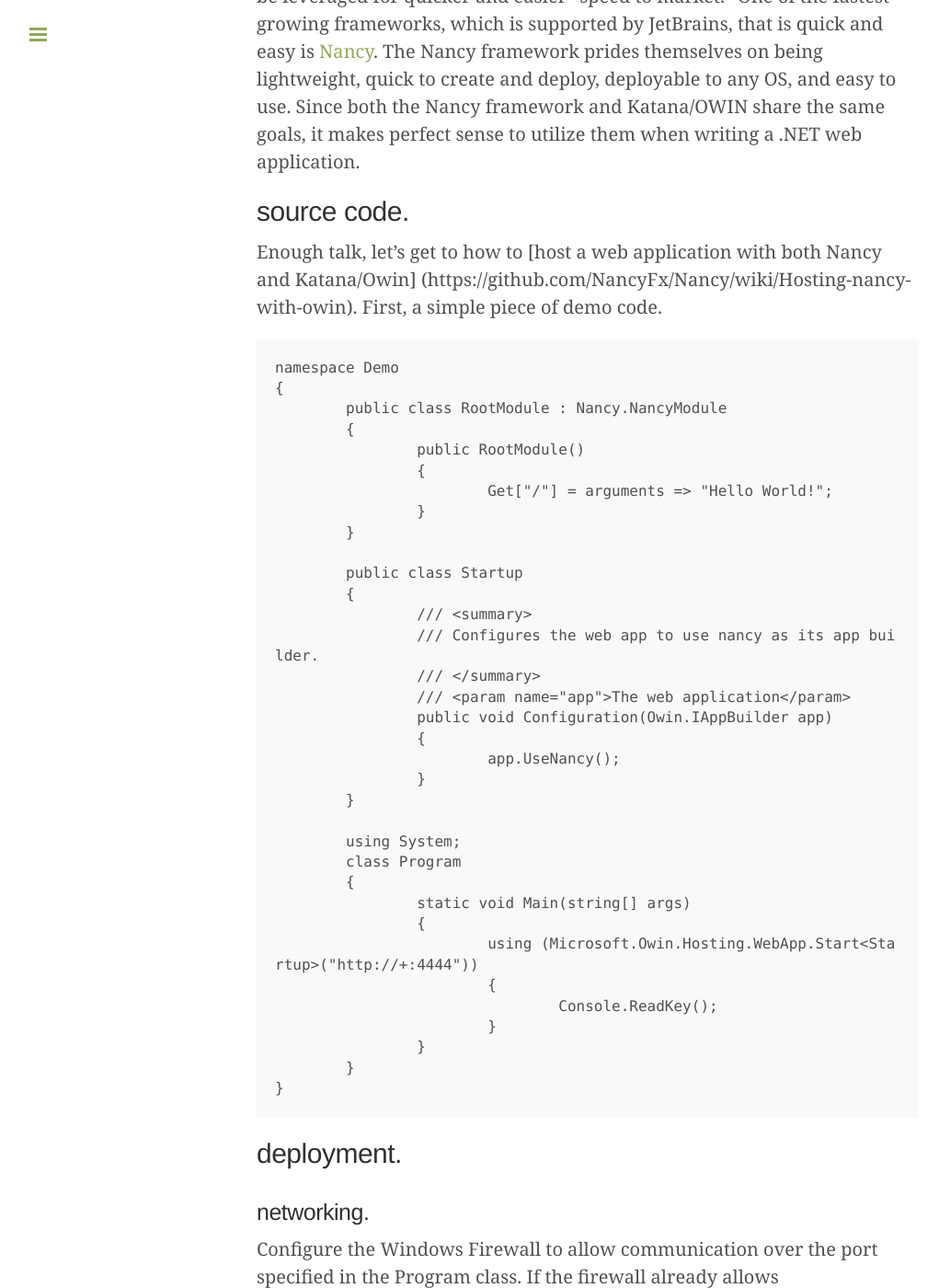
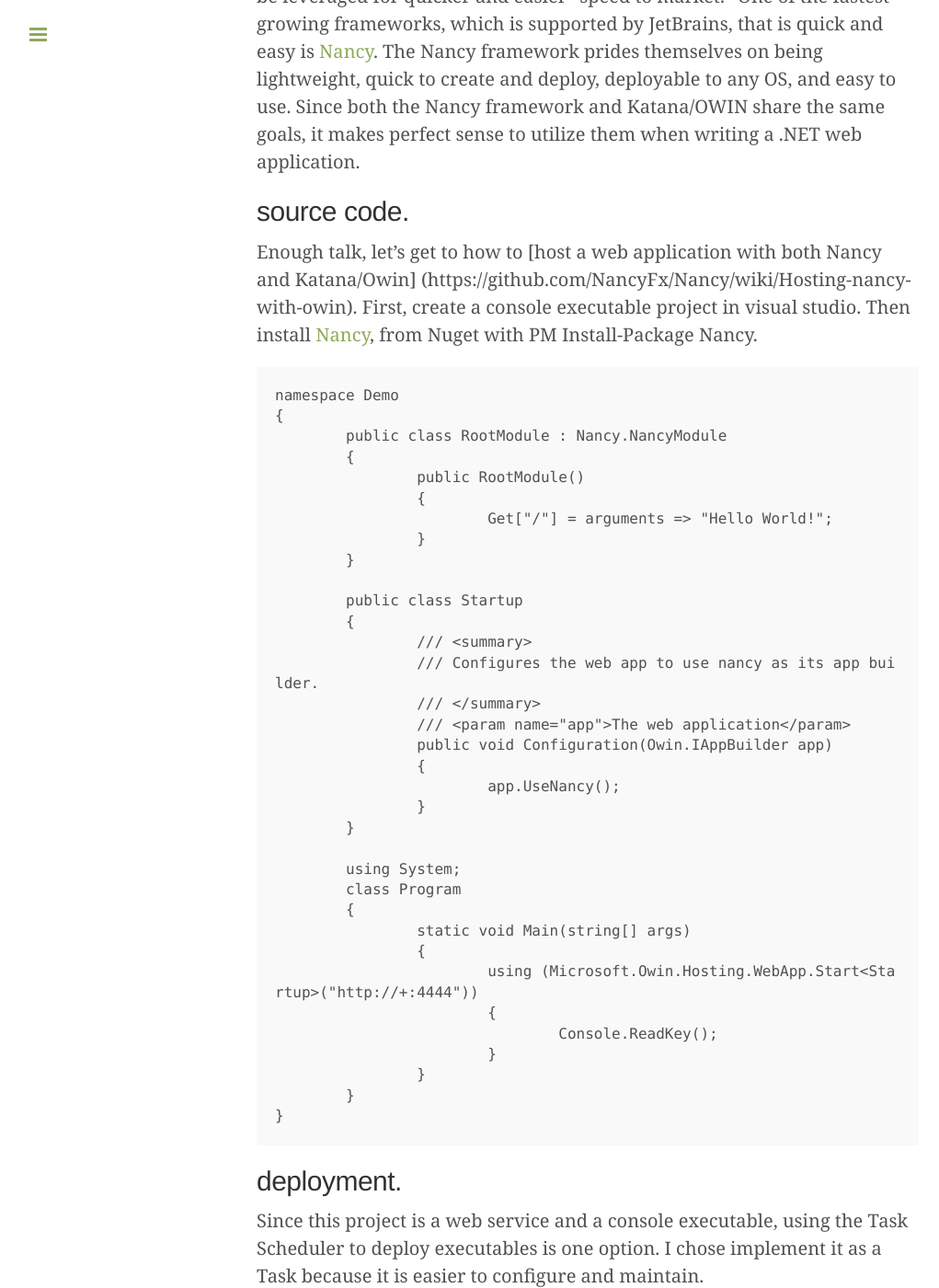
Before and after one commit to BBird40/BBird40.github.io, a Jekyll site: the page built from _posts/2014-09-25-asp.net-website-with-katana-owin-using-nancy-for-windows.md, in a window 1280 px wide and 1400 px high, scrolled down 1100 px. Shown: the whole window at 92% size, without its empty margins (1-1022 px from the left). Built offline with Jekyll 4.4.1, drawn with Linux system fonts in a browser that asks for light colours; Markdown is read by kramdown in place of the engine named in the settings; comment, search, counter and statistics services are not loaded.

Commit message:
updated second blog post.

```diff
--- a/_posts/2014-09-25-asp.net-website-with-katana-owin-using-nancy-for-windows.md
+++ b/_posts/2014-09-25-asp.net-website-with-katana-owin-using-nancy-for-windows.md
@@ -26,7 +26,8 @@ Since both the Nancy framework and Katana/OWIN share the same goals, it makes pe
 
 ## source code.
 Enough talk, let's get to how to [host a web application with both Nancy and Katana/Owin] (https://github.com/NancyFx/Nancy/wiki/Hosting-nancy-with-owin).
-First, a simple piece of demo code.
+First, create a console executable project in visual studio.
+Then install [Nancy](http://nancyfx.org), from Nuget with PM Install-Package Nancy.
 
 	namespace Demo
 	{
@@ -65,6 +66,8 @@ First, a simple piece of demo code.
 
 
 ## deployment.
+Since this project is a web service and a console executable, using the Task Scheduler to deploy executables is one option.
+I chose implement it as a Task because it is easier to configure and maintain.
 
 ### networking.
 Configure the Windows Firewall to allow communication over the port specified in the Program class.
```
